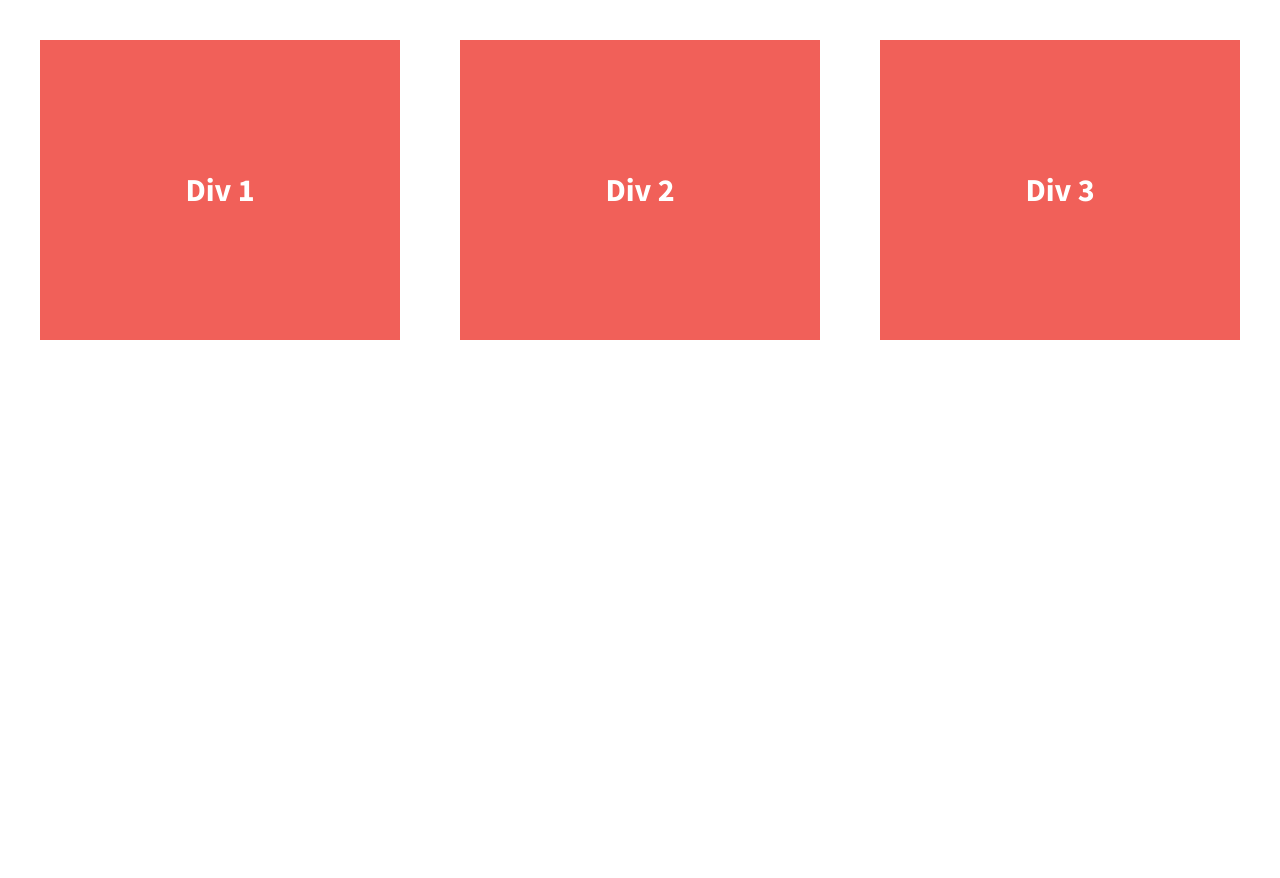
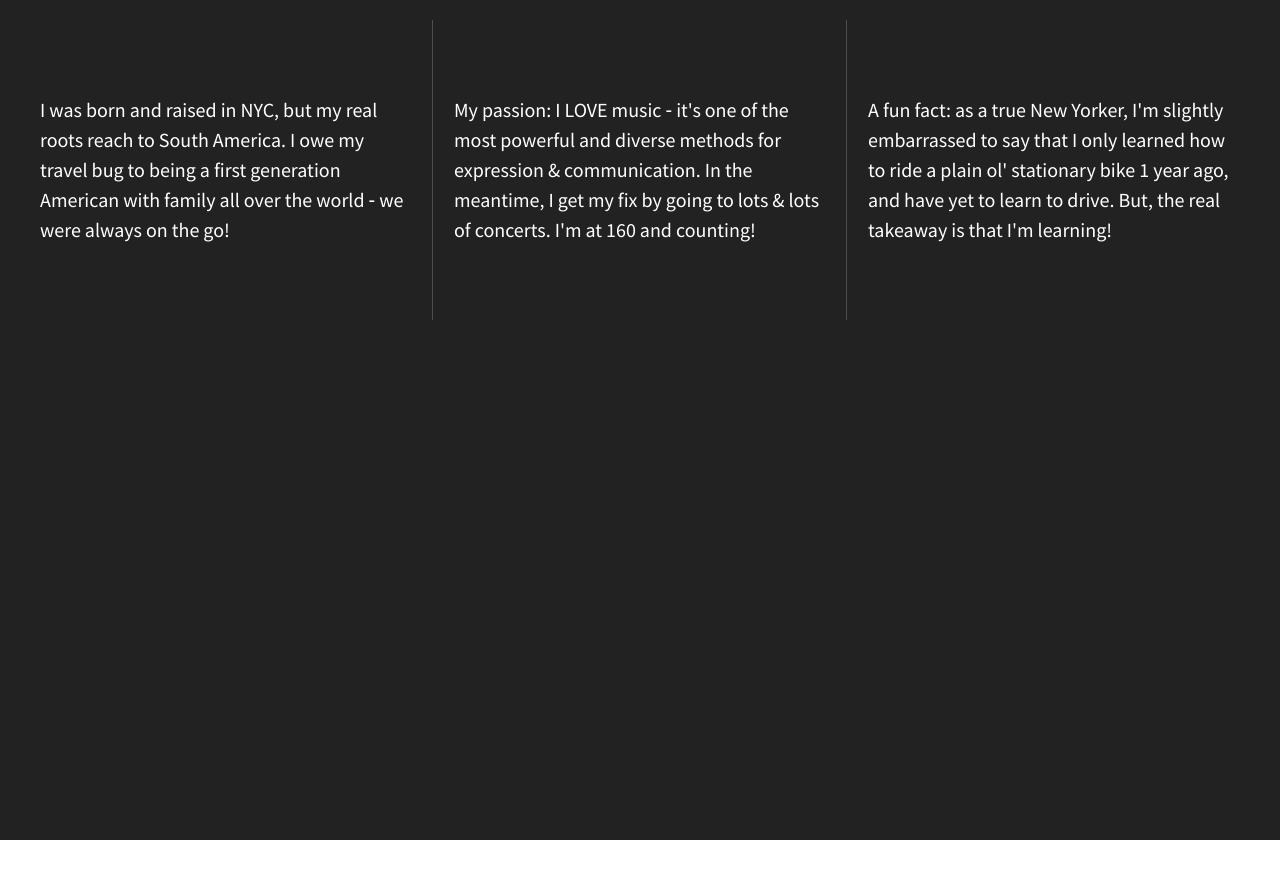
Before and after one commit to renee-monte/206-divs-flexbox, a plain HTML site: page index.html in a window 1280 px wide. After the commit the page ends 840 px from the top, so only its background shows below. Drawn offline with nearby package versions, Linux system fonts and the light colour scheme.

Commit message:
Changed background color and added copy to flexbox grid

```diff
--- a/css/main.css
+++ b/css/main.css
@@ -103,9 +103,10 @@ html {
 
 body {
   font-family: 'Source Sans Pro', sans-serif;
-  padding: 2em;
+  padding: 1em;
   font-size: 1.25em;
   height: 100%;
+  background-color: #222222;
 }
 
 .wrapper {
@@ -119,16 +120,20 @@ body {
   /*give the divs a width of 30%, add display:flex, set justify-content and align-items to center*/
   color: #fff;
   line-height: 1.5em;
-  font-size: 1.6em;
-  background-color: #f16059;
+  font-size: 1em;
+  font-weight: 400;
+  background-color: #222222;
   height: 300px;
   display: flex;
   width: 30%;
   justify-content: center;
   align-items: center;
+  padding: 0 1em;
 }
 
-
+.div-1, .div-2 {
+  border-right: solid 0.01em #4D4D4D;
+}
 
 
 /* ==========================================================================
--- a/index.html
+++ b/index.html
@@ -3,7 +3,7 @@
     <head>
         <meta charset="utf-8">
         <meta http-equiv="x-ua-compatible" content="ie=edge">
-        <title>Make me into a grid!</title>
+        <title>A Little Bit About Me</title>
         <meta name="description" content="">
         <meta name="viewport" content="width=device-width, initial-scale=1">
 
@@ -23,13 +23,13 @@
 
         <section class="wrapper">
             <div class="div-1">
-                Div 1
+                I was born and raised in NYC, but my real roots reach to South America. I owe my travel bug to being a first generation American with family all over the world &hyphen; we were always on the go!
             </div>
             <div class="div-2">
-                Div 2
+                My passion: I LOVE music &hyphen; it's one of the most powerful and diverse methods for expression &amp; communication. In the meantime, I get my fix by going to lots &amp; lots of concerts. I'm at 160 and counting!
             </div>
             <div class="div-3">
-                Div 3
+                A fun fact: as a true New Yorker, I'm slightly embarrassed to say that I only learned how to ride a plain ol' stationary bike 1 year ago, and have yet to learn to drive. But, the real takeaway is that I'm learning!
             </div>
         </section>
 
```
